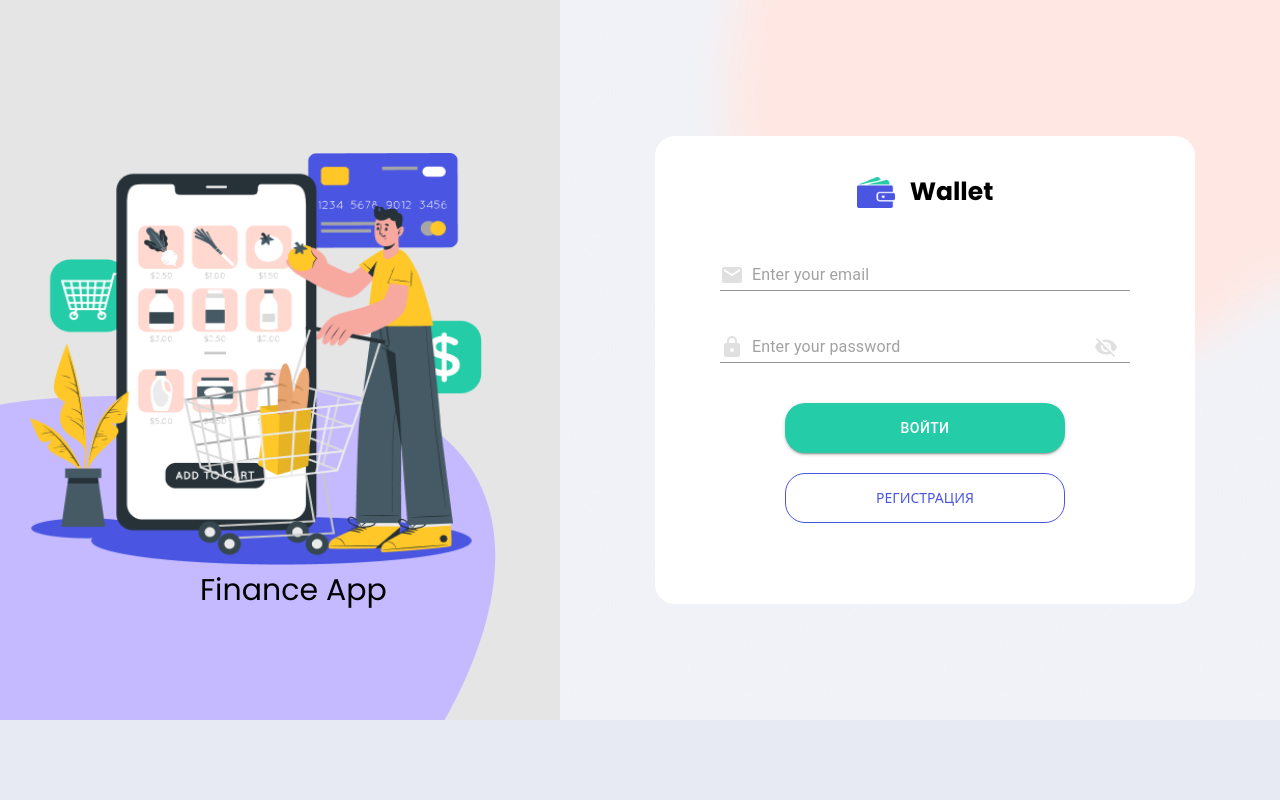
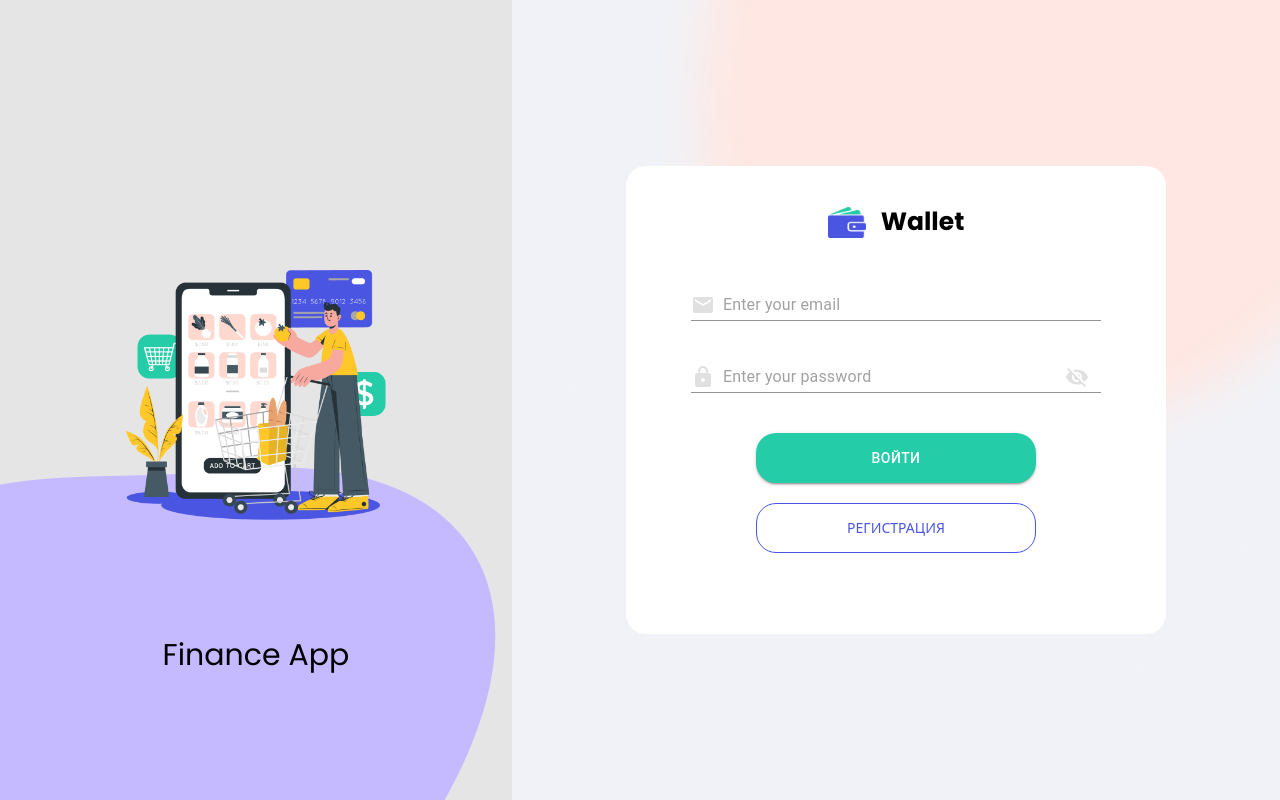
Before and after one commit to yevgeniya-alexeyeva/finance-app, a React (Create React App) app: page /login in a window 1280 px wide. Built offline with nearby package versions, Linux system fonts and the light colour scheme.

Commit message:
rewrite auth pages styles

```diff
--- a/src/components/HomeTab/HomeTab.module.css
+++ b/src/components/HomeTab/HomeTab.module.css
@@ -78,10 +78,11 @@ p {
 }
 .tab {
   width: 100%;
+  margin-bottom: 40px;
 }
 
 .scroll {
-  max-height: 70vh;
+  max-height: 319px;
   overflow-y: scroll;
 }
 .scroll::-webkit-scrollbar {
@@ -101,7 +102,7 @@ p {
 }
 @media screen and (min-width: 768px) and (max-width: 1279px) {
   .tab {
-    max-height: 262px;
+    max-height: 319px;
     width: 100%;
   }
 }
--- a/src/components/LoginForm/LoginForm.module.css
+++ b/src/components/LoginForm/LoginForm.module.css
@@ -1,4 +1,5 @@
 @import '../../stylesheet/vars.css';
+
 @media (max-width: 768px) {
   .container {
     max-width: 320px;
@@ -29,7 +30,7 @@
     width: 100%;
   }
   .btnWrapper {
-    display: flex;
+    /* display: flex; */
     flex-direction: column;
     align-items: center;
   }
@@ -54,7 +55,7 @@
   .container {
     background-color: #fff;
     padding: 40px 65px 60px 65px;
-    margin: 0 auto;
+    margin: 30px auto;
     height: 468px;
     width: 540px;
     border-radius: 20px;
@@ -103,3 +104,8 @@
     outline: none;
   }
 }
+@media (min-width: 1278px) {
+  .container {
+    margin: 15vw auto;
+  }
+}
--- a/src/components/RegistrationForm/RegistrationForm.module.css
+++ b/src/components/RegistrationForm/RegistrationForm.module.css
@@ -96,7 +96,7 @@
     border-radius: 20px;
     background-color: #fff;
     padding: 40px 65px 60px 65px;
-    margin: 0 auto;
+    margin: 52px auto;
     height: 616px;
     width: 540px;
   }
--- a/src/pages/DashboardPage.module.css
+++ b/src/pages/DashboardPage.module.css
@@ -1,7 +1,9 @@
 @import '../stylesheet/vars.css';
 
 .btnAdd {
-  position: absolute;
+  position: fixed;
+  bottom: 40px;
+  right: 40px;
   z-index: 1;
 }
 
@@ -16,6 +18,7 @@
     right: 20px;
   }
 }
+
 @media (min-width: 768px) and (max-width: 1279px) {
   .bgWrap {
     background-image: url('../images//bg.png');
@@ -37,6 +40,16 @@
   }
 }
 
+@media screen and (min-width: 768px) {
+  .bgWrap {
+    position: fixed;
+    top: 80px;
+    bottom: 0;
+    left: 0;
+    right: 0;
+  }
+}
+
 @media (min-width: 1280px) {
   .bgWrap {
     background-image: url('../images//bg.png');
@@ -48,7 +61,6 @@
     padding: 0;
     display: flex;
     height: 100%;
-    /* height: 90vh; */
   }
   .walletContainer {
     display: block;
--- a/src/pages/LogInPage.jsx
+++ b/src/pages/LogInPage.jsx
@@ -4,10 +4,13 @@ import styles from './LoginPage.module.css';
 function LogInPage() {
   return (
     <div className={styles.container}>
-      <div className={styles.conteinerBg}>
-        <p className={styles.appName}>Finance App</p>
-        <div className={styles.left}></div>
-        <div className={styles.right}>
+      <div className={styles.containerBg}>
+        <div className={styles.imgWrapper}>
+          <div className={styles.img} />
+          <p className={styles.appName}>Finance App</p>
+        </div>
+
+        <div className={styles.formWrapper}>
           <LoginForm />
         </div>
       </div>
--- a/src/pages/LoginPage.module.css
+++ b/src/pages/LoginPage.module.css
@@ -1,4 +1,5 @@
 @import '../stylesheet/vars.css';
+
 @media (max-width: 767px) {
   .container {
     width: 320px;
@@ -8,32 +9,58 @@
     visibility: hidden;
     opacity: 0;
   }
+  .img {
+    display: none;
+  }
 }
+
+.img {
+  width: 435px;
+  height: 419px;
+  background-image: url('../images/frame.png');
+  background-position: center;
+  background-size: 260px 250px;
+  background-repeat: no-repeat;
+}
+
 @media (min-width: 768px) and (max-width: 1277px) {
   .container {
-    width: 768px;
-    height: 1024px;
+    position: fixed;
+    top: 0;
+    bottom: 0;
+    left: 0;
+    right: 0;
+
     margin: auto;
-  }
-  .conteinerBg {
-    position: relative;
-    padding: 360px 114px 196px 114px;
-    text-align: center;
     background-color: #e5e5e5;
     background-image: url('../images/UpperPart.png'),
-      url('../images/LowerPart.png'), url('../images/frame.png');
+      url('../images/LowerPart.png');
     background-position: 100% 0, 0 100%, 114px 63px;
     background-repeat: no-repeat, no-repeat, no-repeat;
     background-size: auto, auto, 273px 250px;
   }
+
+  .imgWrapper {
+    display: flex;
+    margin: 60px auto 0 auto;
+    width: 540px;
+  }
+
+  .img {
+    width: 250px;
+    height: 260px;
+    background-position: center;
+    background-repeat: no-repeat;
+  }
+
   .appName {
-    position: absolute;
-    top: 150px;
-    right: 153px;
+    display: block;
+    margin: auto;
     font-family: 'Poppins', sans-serif;
     font-weight: 400;
     font-size: 30px;
     line-height: 1.5;
+    text-align: center;
   }
 }
 @media (min-width: 1278px) {
@@ -42,36 +69,46 @@
     height: 720px;
     margin: auto;
   }
-  .conteinerBg {
-    position: relative;
+  .containerBg {
+    position: fixed;
+    top: 0;
+    bottom: 0;
+    left: 0;
+    right: 0;
+
     display: flex;
-    flex-direction: row;
-    justify-content: center;
+
+    background-color: #e5e5e5;
+
+    background-image: url('../images/UpperPart.png'),
+      url('../images/LowerPart.png');
+    background-position: 100% 0, 0 100%;
+    background-repeat: no-repeat, no-repeat, no-repeat;
+    background-size: auto, auto;
+  }
+
+  .imgWrapper {
+    width: 435px;
+    height: 429px;
+    margin: auto;
+    background-position: 0 100%;
+    background-repeat: no-repeat;
+    background-size: 435px 419px;
+  }
+  .formWrapper {
+    display: flex;
     align-items: center;
-  }
-  .left {
-    width: 560px;
-    height: 720px;
-    background-color: #e5e5e5;
-    background-image: url('../images/frame.png'), url('../images/LowerPart.png');
-    background-position: 30px 153px, 0 100%;
-    background-repeat: no-repeat, no-repeat;
-    background-size: 452px 412px, auto;
-  }
-  .right {
-    width: 720px;
-    height: 720px;
-    padding: 136px 85px 116px 95px;
     background-image: url('../images/backgraund.jpg');
     background-size: cover;
+    width: 60vw;
   }
   .appName {
-    position: absolute;
-    left: 200px;
-    bottom: 77px;
+    display: block;
     font-family: 'Poppins', sans-serif;
     font-weight: 400;
     font-size: 30px;
     line-height: 1.5;
+    margin-top: 28px;
+    text-align: center;
   }
 }
--- a/src/pages/RegisterPage.jsx
+++ b/src/pages/RegisterPage.jsx
@@ -4,10 +4,13 @@ import styles from './RegisterPage.module.css';
 function RegisterPage() {
   return (
     <div className={styles.container}>
-      <div className={styles.conteinerBg}>
-        <p className={styles.appName}>Finance App</p>
-        <div className={styles.left}></div>
-        <div className={styles.right}>
+      <div className={styles.containerBg}>
+        <div className={styles.imgWrapper}>
+          <div className={styles.img} />
+          <p className={styles.appName}>Finance App</p>
+        </div>
+
+        <div className={styles.formWrapper}>
           <RegistrationForm />
         </div>
       </div>
--- a/src/pages/RegisterPage.module.css
+++ b/src/pages/RegisterPage.module.css
@@ -1,4 +1,5 @@
 @import '../stylesheet/vars.css';
+
 @media (max-width: 767px) {
   .container {
     width: 320px;
@@ -8,32 +9,58 @@
     visibility: hidden;
     opacity: 0;
   }
+  .img {
+    display: none;
+  }
 }
+
+.img {
+  width: 435px;
+  height: 419px;
+  background-image: url('../images/frameGirl.png');
+  background-position: center;
+  background-size: 260px 250px;
+  background-repeat: no-repeat;
+}
+
 @media (min-width: 768px) and (max-width: 1277px) {
   .container {
-    width: 768px;
-    height: 1024px;
+    position: fixed;
+    top: 0;
+    bottom: 0;
+    left: 0;
+    right: 0;
+
     margin: auto;
-  }
-  .conteinerBg {
-    position: relative;
-    padding: 360px 114px 196px 114px;
-    text-align: center;
     background-color: #e5e5e5;
     background-image: url('../images/UpperPart.png'),
-      url('../images/LowerPart.png'), url('../images/frameGirl.png');
+      url('../images/LowerPart.png');
     background-position: 100% 0, 0 100%, 114px 63px;
     background-repeat: no-repeat, no-repeat, no-repeat;
     background-size: auto, auto, 273px 250px;
   }
+
+  .imgWrapper {
+    display: flex;
+    margin: 60px auto 0 auto;
+    width: 540px;
+  }
+
+  .img {
+    width: 250px;
+    height: 260px;
+    background-position: center;
+    background-repeat: no-repeat;
+  }
+
   .appName {
-    position: absolute;
-    top: 150px;
-    right: 153px;
+    display: block;
+    margin: auto;
     font-family: 'Poppins', sans-serif;
     font-weight: 400;
     font-size: 30px;
     line-height: 1.5;
+    text-align: center;
   }
 }
 @media (min-width: 1278px) {
@@ -42,37 +69,46 @@
     height: 720px;
     margin: auto;
   }
-  .conteinerBg {
-    position: relative;
+  .containerBg {
+    position: fixed;
+    top: 0;
+    bottom: 0;
+    left: 0;
+    right: 0;
+
     display: flex;
-    flex-direction: row;
-    justify-content: center;
+
+    background-color: #e5e5e5;
+
+    background-image: url('../images/UpperPart.png'),
+      url('../images/LowerPart.png');
+    background-position: 100% 0, 0 100%;
+    background-repeat: no-repeat, no-repeat, no-repeat;
+    background-size: auto, auto;
+  }
+
+  .imgWrapper {
+    width: 452px;
+    height: 419px;
+    margin: auto;
+    background-position: 0 100%;
+    background-repeat: no-repeat;
+    background-size: 452px 419px;
+  }
+  .formWrapper {
+    display: flex;
     align-items: center;
-  }
-  .left {
-    width: 560px;
-    height: 720px;
-    background-color: #e5e5e5;
-    background-image: url('../images/frameGirl.png'),
-      url('../images/LowerPart.png');
-    background-position: 30px 153px, 0 100%;
-    background-repeat: no-repeat, no-repeat;
-    background-size: 452px 412px, auto;
-  }
-  .right {
-    width: 720px;
-    height: 720px;
-    padding: 52px 85px 52px 95px;
     background-image: url('../images/backgraund.jpg');
     background-size: cover;
+    width: 60vw;
   }
   .appName {
-    position: absolute;
-    left: 200px;
-    bottom: 77px;
+    display: block;
     font-family: 'Poppins', sans-serif;
     font-weight: 400;
     font-size: 30px;
     line-height: 1.5;
+    margin-top: 28px;
+    text-align: center;
   }
 }
```
